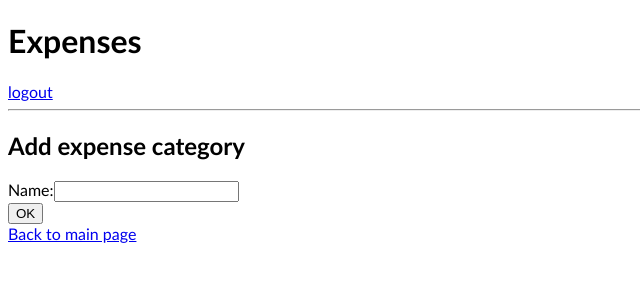
After one commit to eballerini/finance, a Django app: page /expense/categories/add in a window 1280 px wide. The commit adds this page. Shown: the top 300 px of the page, without its empty margins (0-640 px from the left). Run offline with Django 3.2, Linux system fonts and the light colour scheme; the visitor is signed in with stand-in values (Sample User, id 1).

Commit message:
add edit category

```diff
--- /dev/null
+++ b/expense/forms.py
@@ -0,0 +1,4 @@
+from django import forms
+
+class CategoryForm(forms.Form):
+    name = forms.CharField(label='Name', max_length=100)
--- /dev/null
+++ b/expense/templates/expense/category_detail.html
@@ -0,0 +1,17 @@
+{% extends 'base.html' %}
+
+{% block content %}
+  <h2>Add expense category</h2>
+
+  <form action="" method="post">
+    {% csrf_token %}
+    {{ form }}
+    <div>
+      <input type="submit" value="OK">
+    </div>
+
+  </form>
+
+  <a href="/expense/">Back to main page</a>
+
+{% endblock %}
--- a/expense/urls.py
+++ b/expense/urls.py
@@ -6,4 +6,6 @@ urlpatterns = [
     path('', views.index, name='index'),
     path('accounts/', views.accounts, name='accounts'),
     path('categories/', views.categories, name='categories'),
+    path('categories/add', views.add_category, name='categories_add'),
+    path('categories/<int:category_id>', views.edit_category, name='categories_edit'),
 ]
--- a/expense/views.py
+++ b/expense/views.py
@@ -1,9 +1,10 @@
 from django.contrib.auth.decorators import login_required
-from django.shortcuts import render, redirect
+from django.shortcuts import get_object_or_404, render, redirect
 from django.http import HttpResponse
 from django.template import loader
 
 from .models import Account, Category
+from .forms import CategoryForm
 
 @login_required
 def index(request):
@@ -28,3 +29,37 @@ def categories(request):
         'category_list': categories,
     }
     return HttpResponse(template.render(context, request))
+
+@login_required
+def add_category(request):
+    if request.method == 'POST':
+        # create a form instance and populate it with data from the request:
+        form = CategoryForm(request.POST)
+        # check whether it's valid:
+        if form.is_valid():
+            # process the data in form.cleaned_data as required
+            Category.objects.create(name=form.cleaned_data["name"], owner=request.user)
+
+            return redirect('/expense/categories')
+    else:
+        form = CategoryForm()
+
+    return render(request, 'expense/category_detail.html', {'form': form})
+
+@login_required
+def edit_category(request, category_id):
+    category = get_object_or_404(Category, pk=category_id)
+
+    if request.method == 'POST':
+        form = CategoryForm(request.POST)
+        # check whether it's valid:
+        if form.is_valid():
+            # TODO move to repo
+            category.name = form.cleaned_data["name"]
+            category.save()
+
+            return redirect('/expense/categories')
+    else:
+        form = CategoryForm(initial={'name': category.name})
+
+    return render(request, 'expense/category_detail.html', {'form': form})
```
Also changed, not shown: expense/templates/expense/categories.html (+5 -2 lines).
